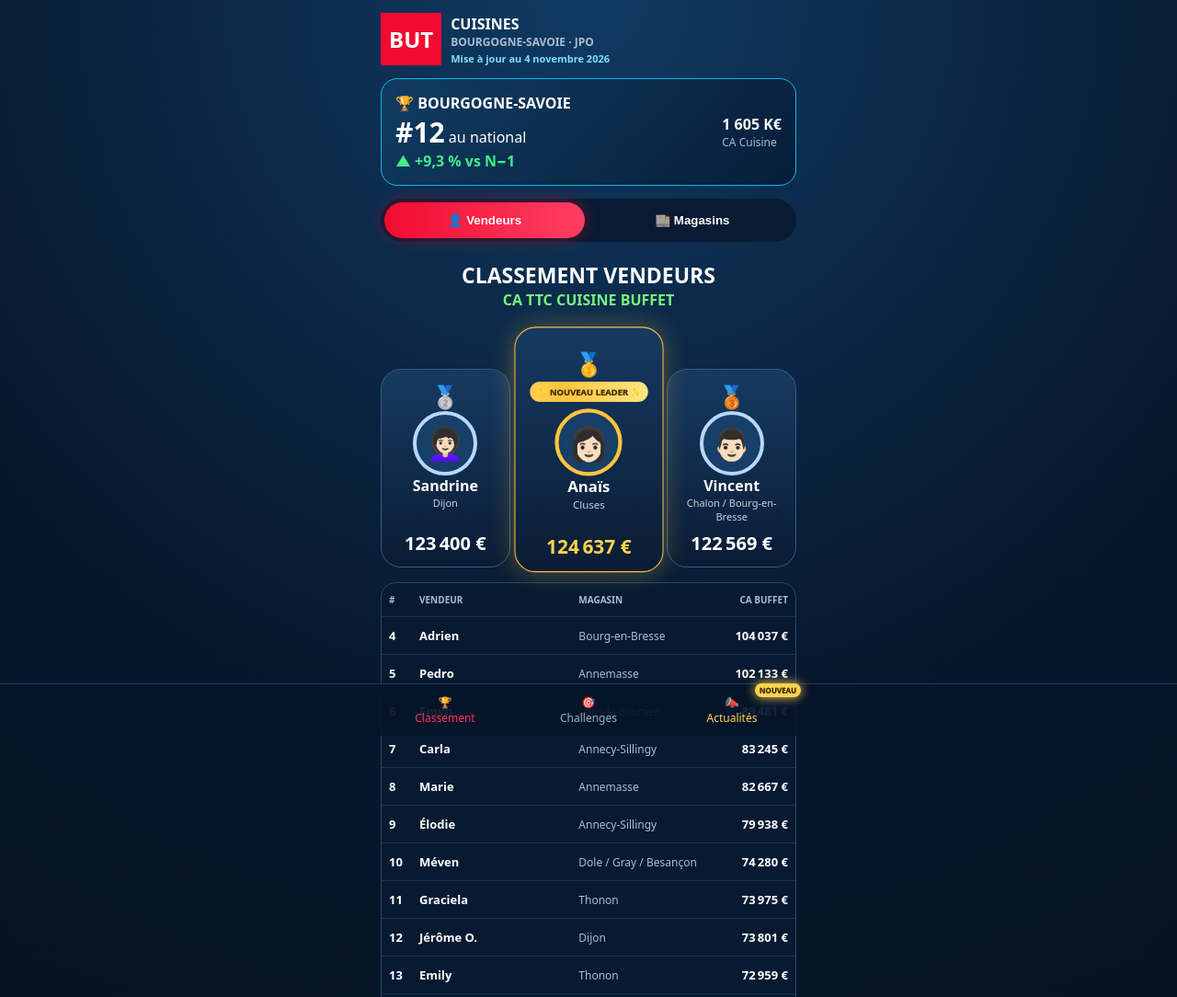
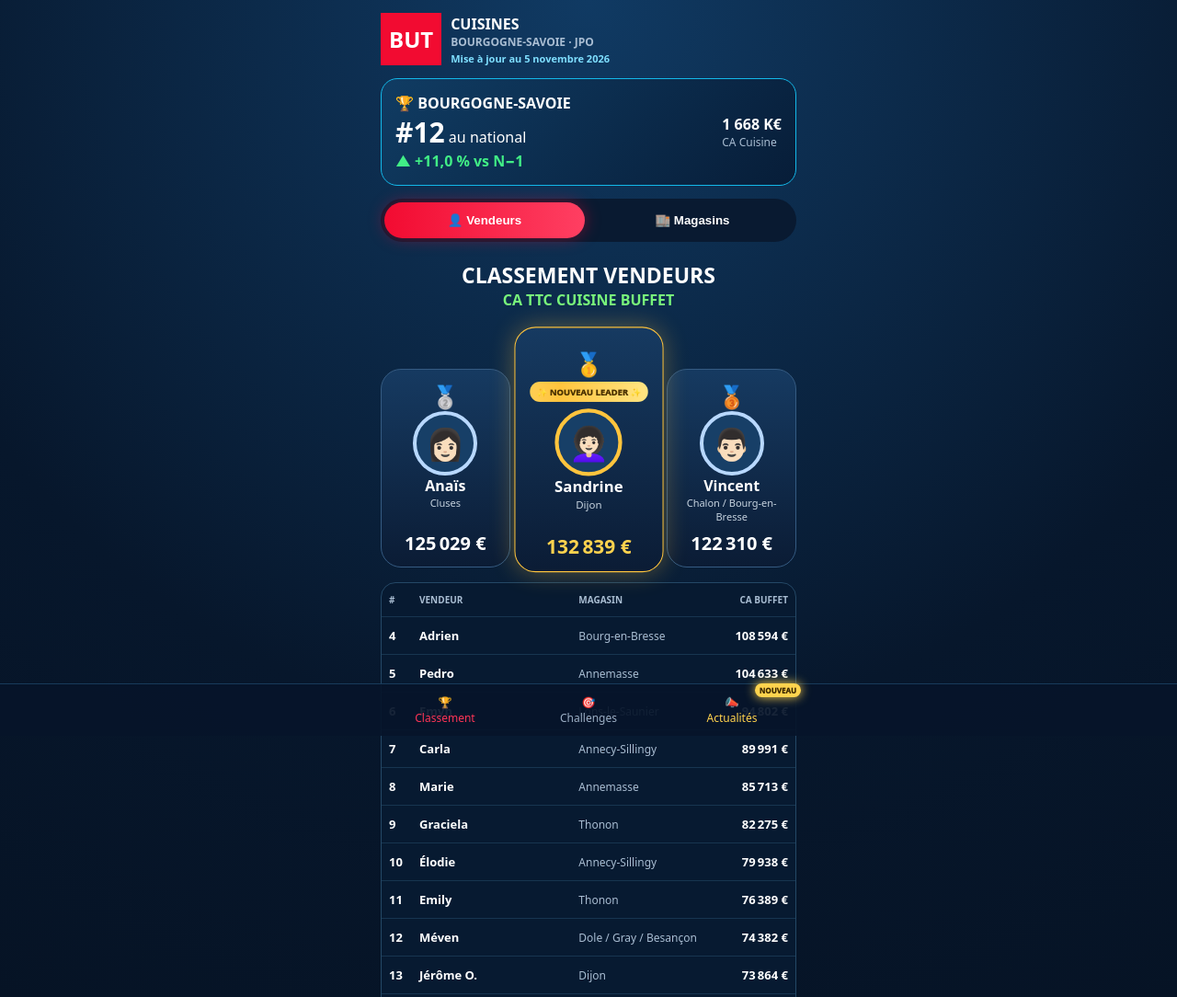
Before and after one commit to EmilianiM/bsav, a plain HTML site: page index.html in a window 1280 px wide. Shown: the top 1084 px of the page at 92% size. Drawn offline with Linux system fonts and the light colour scheme.

Commit message:
Add files via upload

```diff
--- a/index.html
+++ b/index.html
@@ -13,60 +13,60 @@
     @media(max-width:380px){.row{grid-template-columns:24px 1.2fr .9fr 76px;font-size:12px}.avatar{width:62px;height:62px}.name{font-size:14px}.ca{font-size:17px}}
     @media(prefers-reduced-motion:reduce){.pulse{animation:none}}
   </style>
-<style>.bar{width:85.2%}</style>
+<style>.bar{width:88.5%}</style>
 </head>
 <body>
 <main class="app">
-  <div class="brand"><div class="logo">BUT</div><div>CUISINES<div class="small">BOURGOGNE-SAVOIE · JPO</div><div class="asof">Mise à jour au 4 novembre 2026</div></div></div>
+  <div class="brand"><div class="logo">BUT</div><div>CUISINES<div class="small">BOURGOGNE-SAVOIE · JPO</div><div class="asof">Mise à jour au 5 novembre 2026</div></div></div>
   <div id="rankingsPage">
-  <section class="region"><div>🏆 <b>BOURGOGNE-SAVOIE</b><div><span class="rank">#12</span> au national</div><span class="up">▲ +9,3 % vs N−1</span></div><div><b>1 605 K€</b><div class="small">CA Cuisine</div></div></section>
+  <section class="region"><div>🏆 <b>BOURGOGNE-SAVOIE</b><div><span class="rank">#12</span> au national</div><span class="up">▲ +11,0 % vs N−1</span></div><div><b>1 668 K€</b><div class="small">CA Cuisine</div></div></section>
   <div class="tabs"><button class="tab active" data-view="sellers">👤 Vendeurs</button><button class="tab" data-view="stores">🏬 Magasins</button></div>
   <section id="sellers"><div class="title"><h1>CLASSEMENT VENDEURS</h1><b>CA TTC CUISINE BUFFET</b></div><div class="podium" id="sellerPodium"></div><div class="table" id="sellerTable"></div></section>
   <section id="stores" class="hide"><div class="title"><h1>CLASSEMENT MAGASINS</h1><b>CA TTC CUISINE</b></div><div class="podium" id="storePodium"></div><div class="table" id="storeTable"></div></section>
-  <section class="panel"><div class="bigstats"><div><strong>12e</strong><span class="small">/14 national</span></div><div><strong>1 605 K€</strong><span class="small">CA Cuisine</span></div><div><strong class="up">+9,3%</strong><span class="small">vs N−1</span></div></div><div style="margin-top:16px"><b>Objectif minimum région JPO</b><div class="progress"><div class="bar"></div></div><div class="small" style="margin-top:5px">1 605 K€ / 1 884 K€ · 85,2%</div></div></section>
+  <section class="panel"><div class="bigstats"><div><strong>12e</strong><span class="small">/14 national</span></div><div><strong>1 668 K€</strong><span class="small">CA Cuisine</span></div><div><strong class="up">+11,0%</strong><span class="small">vs N−1</span></div></div><div style="margin-top:16px"><b>Objectif minimum région JPO</b><div class="progress"><div class="bar"></div></div><div class="small" style="margin-top:5px">1 668 K€ / 1 884 K€ · 88,5%</div></div></section>
   </div>
-  <section id="challengesPage" class="hide"><div class="title"><h1>CHALLENGE RÉGIONAL</h1><b>MANCHE RETOUR · DU 23 AU 26 OCTOBRE</b></div><img class="challenge-poster" src="duel-manche-retour.png" alt="Duel des régions, manche retour entre la Bourgogne-Savoie et le Grand Est"><section class="panel"><div class="bigstats"><div><strong>1 605</strong><span class="small">K€ réalisés</span></div><div><strong>1 884</strong><span class="small">K€ objectif minimum</span></div><div><strong class="up">85,2%</strong><span class="small">atteints</span></div></div><div class="progress"><div class="bar"></div></div></section></section>
+  <section id="challengesPage" class="hide"><div class="title"><h1>CHALLENGE RÉGIONAL</h1><b>MANCHE RETOUR · DU 23 AU 26 OCTOBRE</b></div><img class="challenge-poster" src="duel-manche-retour.png" alt="Duel des régions, manche retour entre la Bourgogne-Savoie et le Grand Est"><section class="panel"><div class="bigstats"><div><strong>1 668</strong><span class="small">K€ réalisés</span></div><div><strong>1 884</strong><span class="small">K€ objectif minimum</span></div><div><strong class="up">88,5%</strong><span class="small">atteints</span></div></div><div class="progress"><div class="bar"></div></div></section></section>
   <section id="newsPage" class="hide"><div class="title"><h1>ACTUALITÉS</h1><b>INFORMATIONS DU MOMENT</b></div><article class="news-card featured"><div class="news-copy"><h2>✨ Nouvelle fonctionnalité disponible sur Planner</h2><p>Lorsque vous faites un clic droit sur un meuble, vous accédez directement à un menu rapide proposant six fonctions : <b>modifier, replacer, ouvrir, positionner, dupliquer et supprimer</b>.</p><p>Vous bénéficiez également d’un accès plus rapide à l’éditeur de plan de travail.</p></div></article><article class="news-card"><div class="news-copy"><h2>Cuisine Weeks</h2><p>Jusqu’à <b>−40 %</b> sur une sélection de cuisines et plans de travail, avec paiement en <b>20 fois sans frais</b>.</p><p class="small">Offre valable jusqu’au 26 octobre 2026. Voir conditions en magasin.</p></div></article><article class="news-card"><div class="news-copy"><h2>Applicatif Planner HOP</h2><p>Bonjour à tous,</p><p>La gamme HOP est actuellement en cours de déploiement sur le SMO. Le Planner n’est pas encore disponible à ce jour. Dès sa mise en service, une communication dédiée vous sera adressée.</p><p>Dans cette attente, merci de ne pas cliquer sur le bouton HOP. Nous vous remercions pour votre patience et votre compréhension.</p></div></article></section>
 </main>
 <footer class="footer"><div class="footerin"><button class="nav active" data-page="rankingsPage">🏆<br>Classement</button><button class="nav" data-page="challengesPage">🎯<br>Challenges</button><button class="nav news-alert" data-page="newsPage">📣<br>Actualités</button></div></footer>
 <script>
 const sellers=[
-  {name:'Anaïs',store:'Cluses',ca:124637,face:'👩🏻',newLeader:true},
-  {name:'Sandrine',store:'Dijon',ca:123400,face:'👩🏻‍🦱'},
-  {name:'Vincent',store:'Chalon / Bourg-en-Bresse',ca:122569,face:'👨🏻'},
-  {name:'Adrien',store:'Bourg-en-Bresse',ca:104037,face:'👨🏻'},
-  {name:'Pedro',store:'Annemasse',ca:102133,face:'👨🏽'},
-  {name:'Emyn',store:'Lons-le-Saunier',ca:89481,face:'👨🏽‍🦲'},
-  {name:'Carla',store:'Annecy-Sillingy',ca:83245,face:'👩🏻'},
-  {name:'Marie',store:'Annemasse',ca:82667,face:'👩🏻'},
+  {name:'Sandrine',store:'Dijon',ca:132839,face:'👩🏻‍🦱',newLeader:true},
+  {name:'Anaïs',store:'Cluses',ca:125029,face:'👩🏻'},
+  {name:'Vincent',store:'Chalon / Bourg-en-Bresse',ca:122310,face:'👨🏻'},
+  {name:'Adrien',store:'Bourg-en-Bresse',ca:108594,face:'👨🏻'},
+  {name:'Pedro',store:'Annemasse',ca:104633,face:'👨🏽'},
+  {name:'Emyn',store:'Lons-le-Saunier',ca:94802,face:'👨🏽‍🦲'},
+  {name:'Carla',store:'Annecy-Sillingy',ca:89991,face:'👩🏻'},
+  {name:'Marie',store:'Annemasse',ca:85713,face:'👩🏻'},
+  {name:'Graciela',store:'Thonon',ca:82275,face:'👩🏽'},
   {name:'Élodie',store:'Annecy-Sillingy',ca:79938,face:'👱🏻‍♀️'},
-  {name:'Méven',store:'Dole / Gray / Besançon',ca:74280,face:'👨🏻'},
-  {name:'Graciela',store:'Thonon',ca:73975,face:'👩🏽'},
-  {name:'Jérôme O.',store:'Dijon',ca:73801,face:'👨🏻‍🦲',glasses:true},
-  {name:'Emily',store:'Thonon',ca:72959,face:'👩🏻'},
-  {name:'Frédéric',store:'Pontarlier',ca:60863,face:'👨🏻‍🦳',glasses:true},
+  {name:'Emily',store:'Thonon',ca:76389,face:'👩🏻'},
+  {name:'Méven',store:'Dole / Gray / Besançon',ca:74382,face:'👨🏻'},
+  {name:'Jérôme O.',store:'Dijon',ca:73864,face:'👨🏻‍🦲',glasses:true},
+  {name:'Frédéric',store:'Pontarlier',ca:64807,face:'👨🏻‍🦳',glasses:true},
   {name:'Chloé P.',store:'Annecy-Sillingy',ca:44287,face:'👩🏼'},
   {name:'Chloé C.',store:'Langres',ca:32141,face:'👩🏻'},
   {name:'Cédric',store:'Chaumont',ca:31288,face:'👨🏻'},
   {name:'Bruno',store:'Chaumont',ca:28856,face:'👨🏻‍🦳'},
   {name:'Sanja',store:'Cosy Beaune',ca:20434,face:'👩🏻'},
   {name:'Katia',store:'Chalon-sur-Saône',ca:12845,face:'👩🏻',glasses:true},
-  {name:'Thi Thuy Phuong',store:'Bourg-en-Bresse',ca:8462,face:'👩🏻'},
+  {name:'Jérôme D.',store:'Besançon Châteaufarine',ca:9264,face:'👨🏻'},
+  {name:'Thi Thuy Phuong',store:'Bourg-en-Bresse',ca:8532,face:'👩🏻'},
   {name:'Ambre',store:'Cluses',ca:7000,face:'👩🏻'},
   {name:'Anthony',store:'Thonon',ca:6530,face:'👨🏻'},
   {name:'Pauline',store:'Dole',ca:5777,face:'👩🏻'},
-  {name:'Jérôme D.',store:'Besançon Châteaufarine',ca:4374,face:'👨🏻'},
   {name:'Maxime',store:'Thonon',ca:3997,face:'👨🏻'},
   {name:'Julien',store:'Cluses',ca:950,face:'👨🏻'},
   {name:'Julian',store:'Chalon-sur-Saône',ca:0,face:'👨🏻'}
 ];
 const stores=[
-  {name:'Annecy-Sillingy',ca:215000},{name:'Dijon',ca:205000},{name:'Annemasse',ca:201000},{name:'Thonon',ca:166000},{name:'Cluses',ca:140000},{name:'Chalon-sur-Saône',ca:138000},{name:'Bourg-en-Bresse',ca:128000},{name:'Lons-le-Saunier',ca:101000},{name:'Dole',ca:78000},{name:'Pontarlier',ca:68000},{name:'Chaumont',ca:67000},{name:'Langres',ca:39000},{name:'Cosy Beaune',ca:24000},{name:'Besançon Châteaufarine',ca:22000},{name:'Cosy Gray',ca:12000}
+  {name:'Annecy-Sillingy',ca:225000},{name:'Dijon',ca:215000},{name:'Annemasse',ca:207000},{name:'Thonon',ca:178000},{name:'Cluses',ca:140000},{name:'Chalon-sur-Saône',ca:139000},{name:'Bourg-en-Bresse',ca:133000},{name:'Lons-le-Saunier',ca:107000},{name:'Dole',ca:79000},{name:'Pontarlier',ca:72000},{name:'Chaumont',ca:67000},{name:'Langres',ca:39000},{name:'Besançon Châteaufarine',ca:28000},{name:'Cosy Beaune',ca:24000},{name:'Cosy Gray',ca:12000}
 ];
 const euro=v=>v.toLocaleString('fr-FR',{style:'currency',currency:'EUR',maximumFractionDigits:0});
 const avatar=x=>`<div class="avatar">${x.face||'🏬'}${x.glasses?'<span class="glasses">👓</span>':''}</div>`;
 function renderSellers(){const order=[1,0,2];document.getElementById('sellerPodium').innerHTML=order.map(i=>`<div class="p ${i===0?'first pulse':''}"><div class="medal">${['🥇','🥈','🥉'][i]}</div>${sellers[i].newLeader?'<div class="leader-badge">✨ Nouveau leader ✨</div>':''}${avatar(sellers[i])}<div class="name">${sellers[i].name}</div><div class="store">${sellers[i].store}</div><div class="ca">${euro(sellers[i].ca)}</div></div>`).join('');document.getElementById('sellerTable').innerHTML='<div class="row head"><div>#</div><div>VENDEUR</div><div>MAGASIN</div><div style="text-align:right">CA BUFFET</div></div>'+sellers.slice(3).map((x,j)=>`<div class="row"><b>${j+4}</b><b>${x.name}</b><span class="small">${x.store}</span><span class="money">${euro(x.ca)}</span></div>`).join('')}
-function renderStores(){const total=1605000;const part=x=>(x.ca/total*100).toLocaleString('fr-FR',{maximumFractionDigits:1})+' % de la région';const order=[1,0,2];document.getElementById('storePodium').innerHTML=order.map(i=>`<div class="p ${i===0?'first pulse':''}"><div class="medal">${['🥇','🥈','🥉'][i]}</div>${avatar({face:'🏬'})}<div class="name">${stores[i].name}</div><div class="store">${part(stores[i])}</div><div class="ca">${euro(stores[i].ca)}</div></div>`).join('');document.getElementById('storeTable').innerHTML='<div class="row head"><div>#</div><div>MAGASIN</div><div>PART RÉGION</div><div style="text-align:right">CA CUISINE</div></div>'+stores.slice(3).map((x,j)=>`<div class="row"><b>${j+4}</b><b>${x.name}</b><span class="small">${part(x)}</span><span class="money">${euro(x.ca)}</span></div>`).join('')}
+function renderStores(){const total=1668000;const part=x=>(x.ca/total*100).toLocaleString('fr-FR',{maximumFractionDigits:1})+' % de la région';const order=[1,0,2];document.getElementById('storePodium').innerHTML=order.map(i=>`<div class="p ${i===0?'first pulse':''}"><div class="medal">${['🥇','🥈','🥉'][i]}</div>${avatar({face:'🏬'})}<div class="name">${stores[i].name}</div><div class="store">${part(stores[i])}</div><div class="ca">${euro(stores[i].ca)}</div></div>`).join('');document.getElementById('storeTable').innerHTML='<div class="row head"><div>#</div><div>MAGASIN</div><div>PART RÉGION</div><div style="text-align:right">CA CUISINE</div></div>'+stores.slice(3).map((x,j)=>`<div class="row"><b>${j+4}</b><b>${x.name}</b><span class="small">${part(x)}</span><span class="money">${euro(x.ca)}</span></div>`).join('')}
 renderSellers();renderStores();document.querySelectorAll('.tab').forEach(b=>b.addEventListener('click',()=>{document.querySelectorAll('.tab').forEach(x=>x.classList.remove('active'));b.classList.add('active');document.getElementById('sellers').classList.toggle('hide',b.dataset.view!=='sellers');document.getElementById('stores').classList.toggle('hide',b.dataset.view!=='stores')}));document.querySelectorAll('.nav').forEach(b=>b.addEventListener('click',()=>{document.querySelectorAll('.nav').forEach(x=>x.classList.remove('active'));b.classList.add('active');['rankingsPage','challengesPage','newsPage'].forEach(id=>document.getElementById(id).classList.toggle('hide',id!==b.dataset.page));window.scrollTo({top:0,behavior:'smooth'})}));
 </script>
 </body>
```
